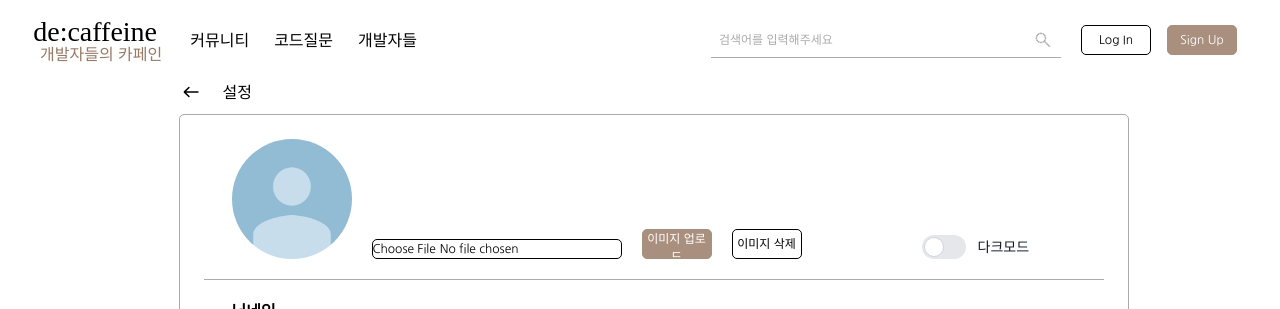
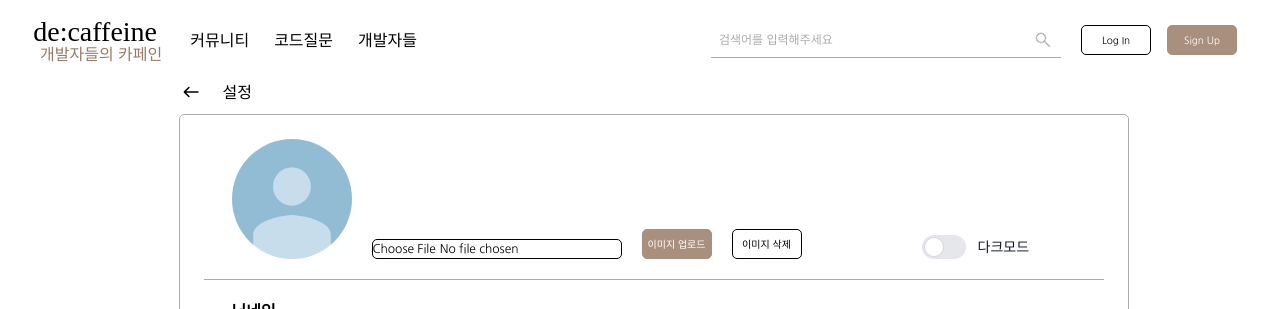
Before and after one commit to de-caffeine/de-caffeine, a React (Vite) app: page /setting in a window 1280 px wide. Shown: the top 309 px of the page. Built offline with nearby package versions, Linux system fonts and the light colour scheme; no server answers; a web font is replaced by a local one.

Commit message:
Fix: Adjust button text size and improve AlarmIcon structure

```diff
--- a/src/components/atoms/Button.tsx
+++ b/src/components/atoms/Button.tsx
@@ -19,7 +19,7 @@ export default function Button({
           : 'dark:border-dark-border dark:bg-dark-button'
       } ${
         size === 's' &&
-        `h-[30px] w-[70px] text-[12px] ${full ? 'border-[#A9907E] bg-[#A9907E]' : ''}`
+        `h-[30px] w-[70px] text-[10px] ${full ? 'border-[#A9907E] bg-[#A9907E]' : ''}`
       } ${size === 'm' && 'h-[40px] w-[100px] text-[14px]'} ${size === 'l' && 'h-[50px] w-[350px] text-[16px]'} `}
       onClick={onClick}
     >
--- a/src/components/molecules/AlarmIcon.tsx
+++ b/src/components/molecules/AlarmIcon.tsx
@@ -44,12 +44,14 @@ export default function AlarmIcon() {
 
   return (
     <div className="relative inline-block" ref={modalRef}>
-      <div className="relative mt-[5px] dark:contrast-75 dark:invert">
-        <Icon
-          size={40}
-          name="alarmIcon"
-          onClick={() => setIsmodalOpen(!ismodalOpen)}
-        />
+      <div className="relative mt-[5px]">
+        <div className="dark:contrast-75 dark:invert">
+          <Icon
+            size={40}
+            name="alarmIcon"
+            onClick={() => setIsmodalOpen(!ismodalOpen)}
+          />
+        </div>
         {alarms.length > 0 && (
           <div className="absolute top-0 right-0 h-[10px] w-[10px] rounded-full bg-red-600" />
         )}
```
